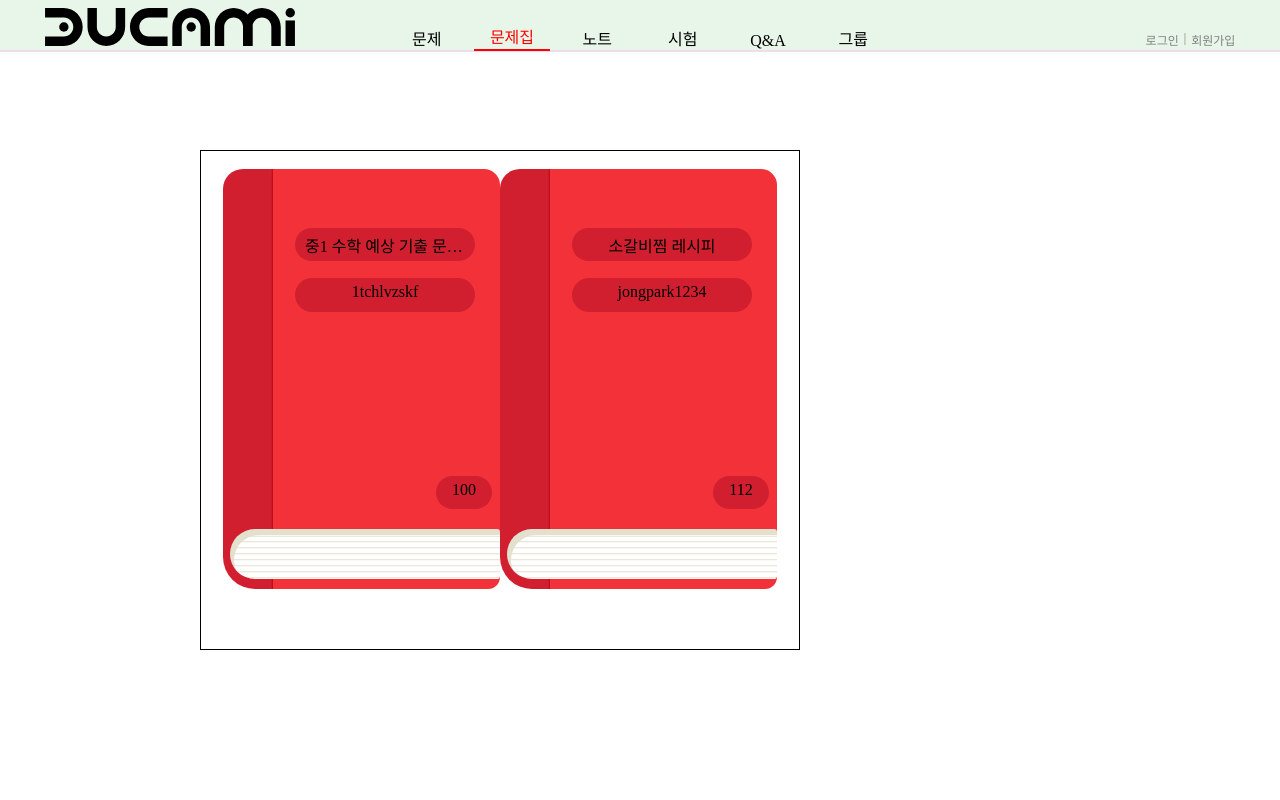
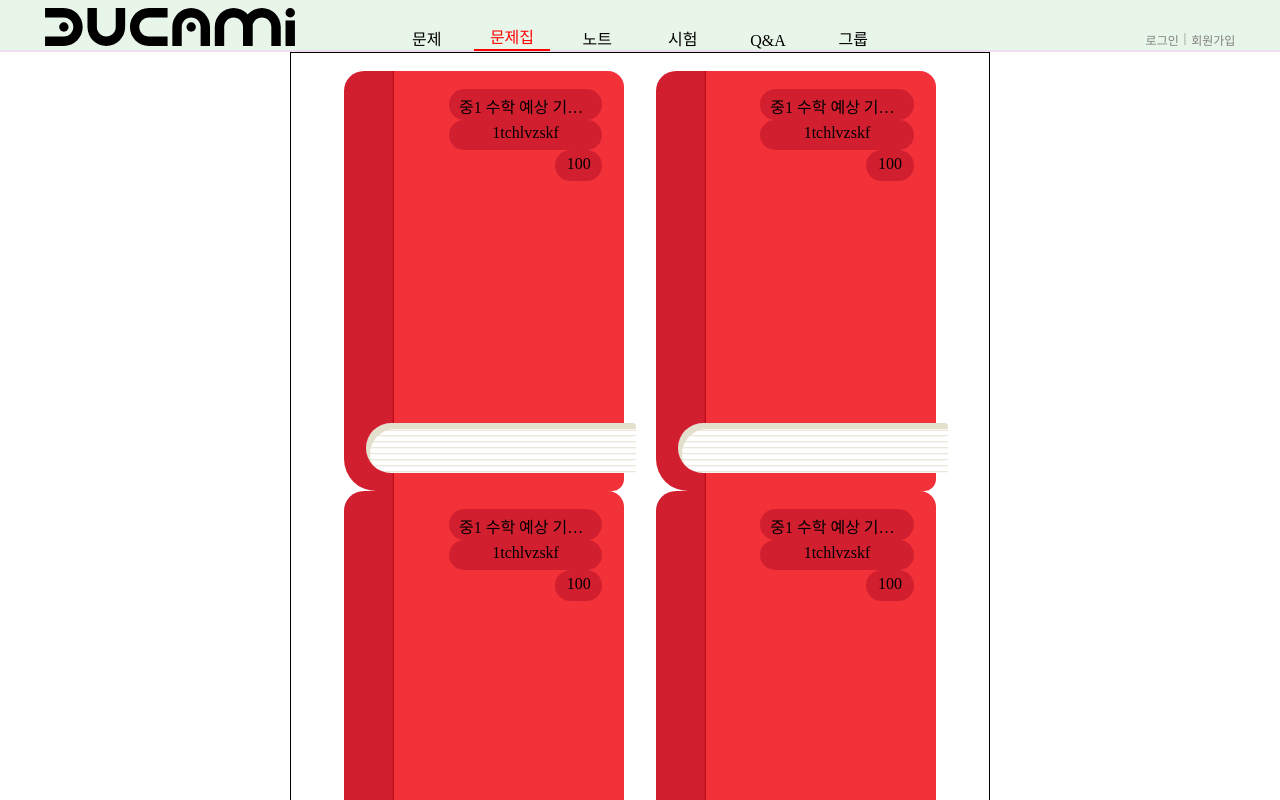
Before and after one commit to Project-DUCADEMY/ducademy-web, a React (Create React App) app: page /workbook in a window 1280 px wide. Shown: the top 800 px of the page. Built offline with nearby package versions, Linux system fonts and the light colour scheme; no server answers; a web font is replaced by a local one.

Commit message:
File devide

```diff
--- a/src/components/MyPage/MyPage.jsx
+++ b/src/components/MyPage/MyPage.jsx
@@ -5,7 +5,7 @@ import styled from 'styled-components'
 const Background = styled.div`
 	flex-direction: column;
 	width: 100%;
-	height: calc(1150px - 52px);
+	height: (100vh - 52px);
 	display: flex;
 	align-items: center;
 	justify-content: center;
--- a/src/components/Workbooks/Workbook.jsx
+++ b/src/components/Workbooks/Workbook.jsx
@@ -1,38 +1,44 @@
 import styled from 'styled-components'
+const Background = styled.div`
+	width: 100%;
+	height: (100vh - 52px);
+	display: flex;
+	align-items: center;
+	justify-content: center;
+	background-color: white;
+	margin-top: 52px;
+`
 const BookShelf = styled.div`
+	display: flex;
+	flex-direction: row;
+	flex-wrap: wrap;
 	box-sizing: border-box;
 	padding: 18px 22px;
-	width: 600px;
-	height: 500px;
-	display: flex;
+	width: 700px;
 	border: 1px solid black;
-	transform: translate(0%, -50%);
-	top: 50%;
-	left: 50%;
 `
 const Book = styled.div`
 	width: 280px;
+	box-sizing: border-box;
+	padding: 18px 22px;
 	height: 420px;
 	background: #F33139;
 	border-radius: 20px 16px 12px 32px;
 	background-image: linear-gradient(to right,#D11F2F 48px, #ba0716 50px, transparent 50px);
 	display: flex;
-    justify-content: space-evenly;
     flex-direction: column;
     align-items: flex-end;
 	transition: box-shadow ease-in-out 0.15s, transform ease-in-out 0.15s;
-
 	&:hover {
 		box-shadow: 2px 6px 20px 0px #FEA600;
 		transform: scale(1.05);
 	}
-
 	&:after {
 		content: "";
-		position: absolute;
+		margin-top: auto;
+		margin-left: auto;
 		height: 50px;
 		width: 270px;
-		bottom: 70px;
 		background: white;
 		border-radius: 32px 4px 4px 32px;
 		box-shadow: inset 4px 6px 0px 0px #E4E0CE;
@@ -51,41 +57,30 @@ const TextBox = styled.div`
 `
 const Title = styled(TextBox)`
 	width: 65%;
-	right: 9%;
-	bottom: 5%;
 `
 const Author = styled(TextBox)`
 	width: 65%;
-	right: 9%;
-	bottom: 20%;
 `
 const UniqueNumber = styled(TextBox)`
 	width: 20%;
-	right: 3%;
 `
 const TextWrapper = styled.div`
 	position: relative;
-	overflow:hidden; text-overflow:ellipsis; white-space:nowrap;
+	overflow: hidden;
+	text-overflow: ellipsis;
+	white-space: nowrap;
 	left: 10px;
 	height: 70%;
 	width: calc(100% - 20px);
 `
-
 //https://www.google.com/url?sa=i&url=https%3A%2F%2Fwww.chess.com%2Fko%2Fterms%2Fchess-ko&psig=AOvVaw1FzJjSj38iX7W6IhSQypAa&ust=1649121349223000&source=images&cd=vfe&ved=0CAsQjRxqFwoTCJjrgPSd-fYCFQAAAAAdAAAAABAD
 const Workbook = () => {
 	return (
-		<BookShelf>
-			<Book>
-				<Title><TextWrapper>중1 수학 예상 기출 문제집</TextWrapper></Title>
-				<Author><TextWrapper>1tchlvzskf</TextWrapper></Author>
-				<UniqueNumber><TextWrapper>100</TextWrapper></UniqueNumber>
-			</Book>
-			<Book>
-				<Title><TextWrapper>소갈비찜 레시피</TextWrapper></Title>
-				<Author><TextWrapper>jongpark1234</TextWrapper></Author>
-				<UniqueNumber><TextWrapper>112</TextWrapper></UniqueNumber>
-			</Book>
-		</BookShelf>
+		<Book>
+			<Title><TextWrapper>중1 수학 예상 기출 문제집</TextWrapper></Title>
+			<Author><TextWrapper>1tchlvzskf</TextWrapper></Author>
+			<UniqueNumber><TextWrapper>100</TextWrapper></UniqueNumber>
+		</Book>
 	)
 }
 export default Workbook;
--- a/src/components/Workbooks/Workbooks.jsx
+++ b/src/components/Workbooks/Workbooks.jsx
@@ -1,17 +1,36 @@
 import styled from 'styled-components'
+import Workbook from './Workbook'
 
-import Workbook from './Workbook'
-const Main = styled.div`
-	position: relative;
-	top: 400px;
-	left: 200px;
-	width: 0px;
+const Background = styled.div`
+	width: 100%;
+	height: (100vh - 52px);
+	display: flex;
+	align-items: center;
+	justify-content: center;
+	background-color: white;
+	margin-top: 52px;
+`
+const BookShelf = styled.div`
+	display: flex;
+	justify-content: space-evenly;
+	flex-direction: row;
+	flex-wrap: wrap;
+	box-sizing: border-box;
+	padding: 18px 22px;
+	width: 700px;
+	border: 1px solid black;
 `
 const Workbooks = () => {
 	return (
-		<Main>
-			<Workbook/>
-		</Main>
+		<Background>
+			<BookShelf>
+				<Workbook/>
+				<Workbook/>
+				<Workbook/>
+				<Workbook/>
+				<Workbook/>
+			</BookShelf>
+		</Background>
 	)
 }
 
```
